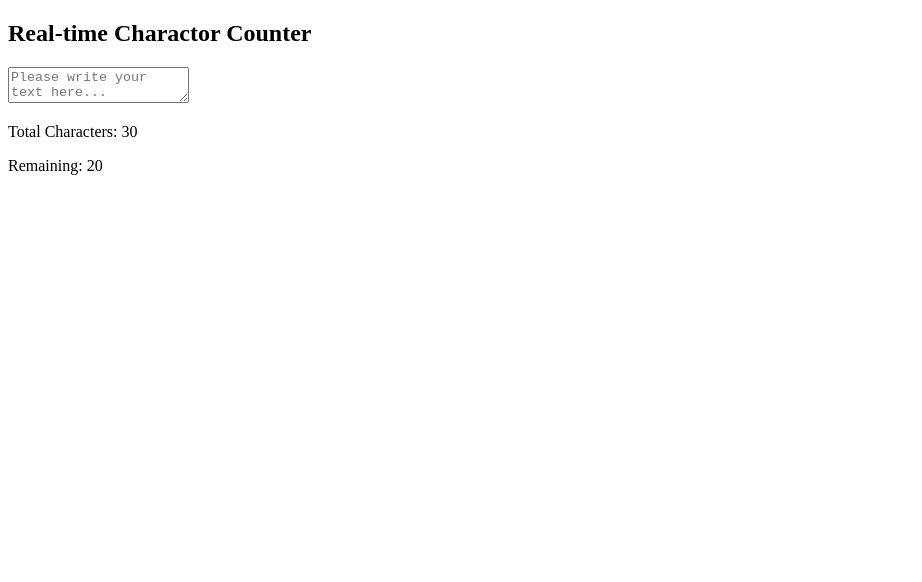
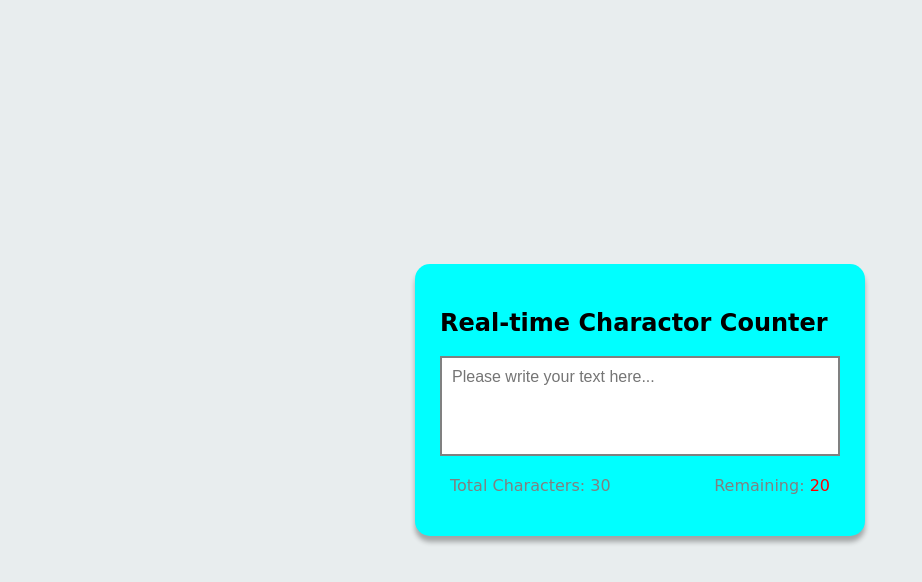
Before and after one commit to ssivapaul/real-time-charactor-counter, a plain HTML site: page index.html in a window 1280 px wide. Shown: the whole page, without its empty margins (0-922 px from the left). Drawn offline with Linux system fonts and the light colour scheme.

Commit message:
style.css created

```diff
--- a/index.html
+++ b/index.html
@@ -4,6 +4,7 @@
     <meta charset="UTF-8" />
     <meta name="viewport" content="width=device-width, initial-scale=1.0" />
     <title>Real-time Charactor Counter</title>
+    <link rel="stylesheet" href="style.css" />
   </head>
   <body>
     <div class="container">
@@ -19,7 +20,6 @@
           Total Characters:
           <span class="total-counter" id="total-counter">30</span>
         </p>
-
         <p>
           Remaining:
           <span class="remaining-counter" id="remaining-counter">20</span>
--- /dev/null
+++ b/style.css
@@ -0,0 +1,44 @@
+body {
+  margin: 0;
+  display: flex;
+  justify-content: center;
+  height: 100vh;
+  align-items: center;
+  background-color: rgb(232, 237, 238);
+  font-family: cursive;
+}
+
+.container {
+  background-color: aqua;
+  width: 400px;
+  padding: 25px;
+  margin: 20px;
+  border-radius: 15px;
+  box-shadow: 0 6px 5px rgb(0, 0, 0, 0.3);
+}
+
+.textarea {
+  resize: none;
+  width: 100%;
+  height: 100px;
+  font-size: 16px;
+  font-family: arial;
+  padding: 10px;
+  box-sizing: border-box;
+  border: solid 2px gray;
+}
+
+.counter-container {
+  display: flex;
+  justify-content: space-between;
+  padding: 0 10px;
+}
+
+.counter-container p {
+  font-size: 16px;
+  color: gray;
+}
+
+.remaining-counter {
+  color: red;
+}
```
